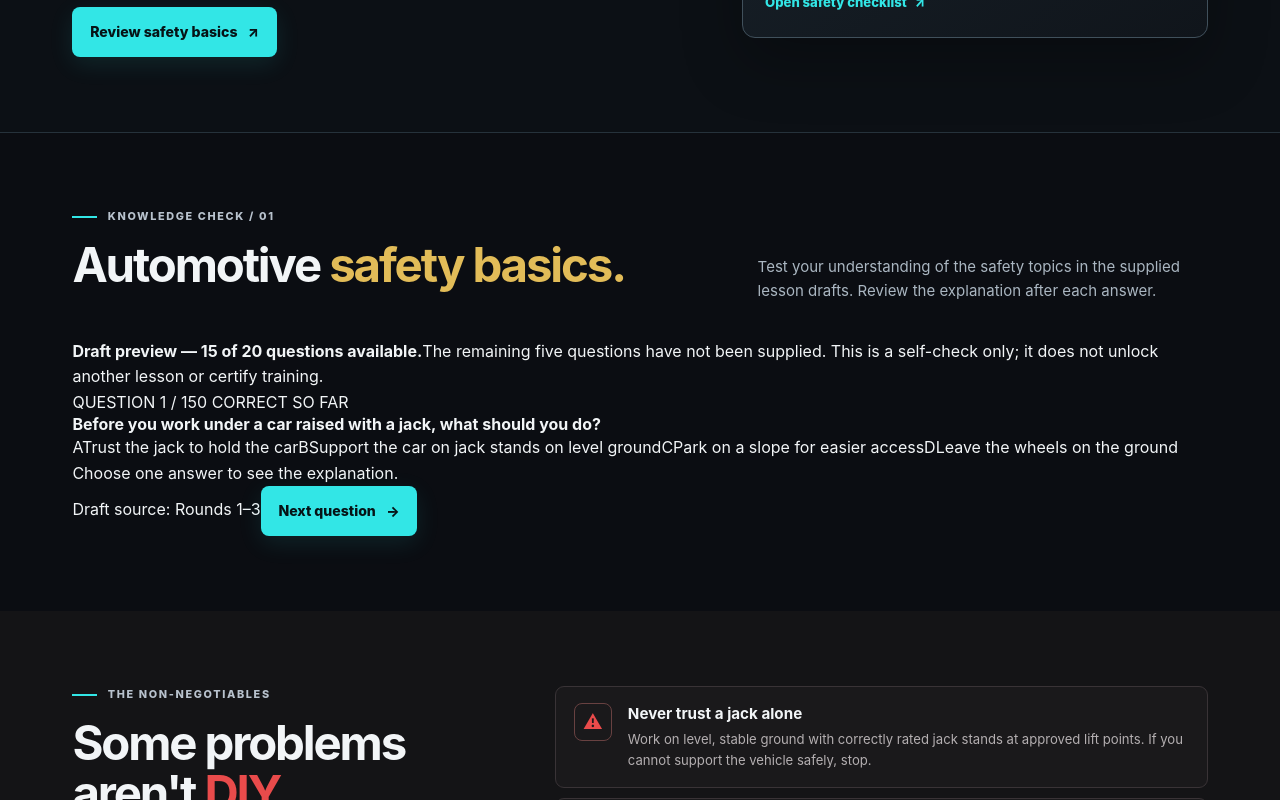
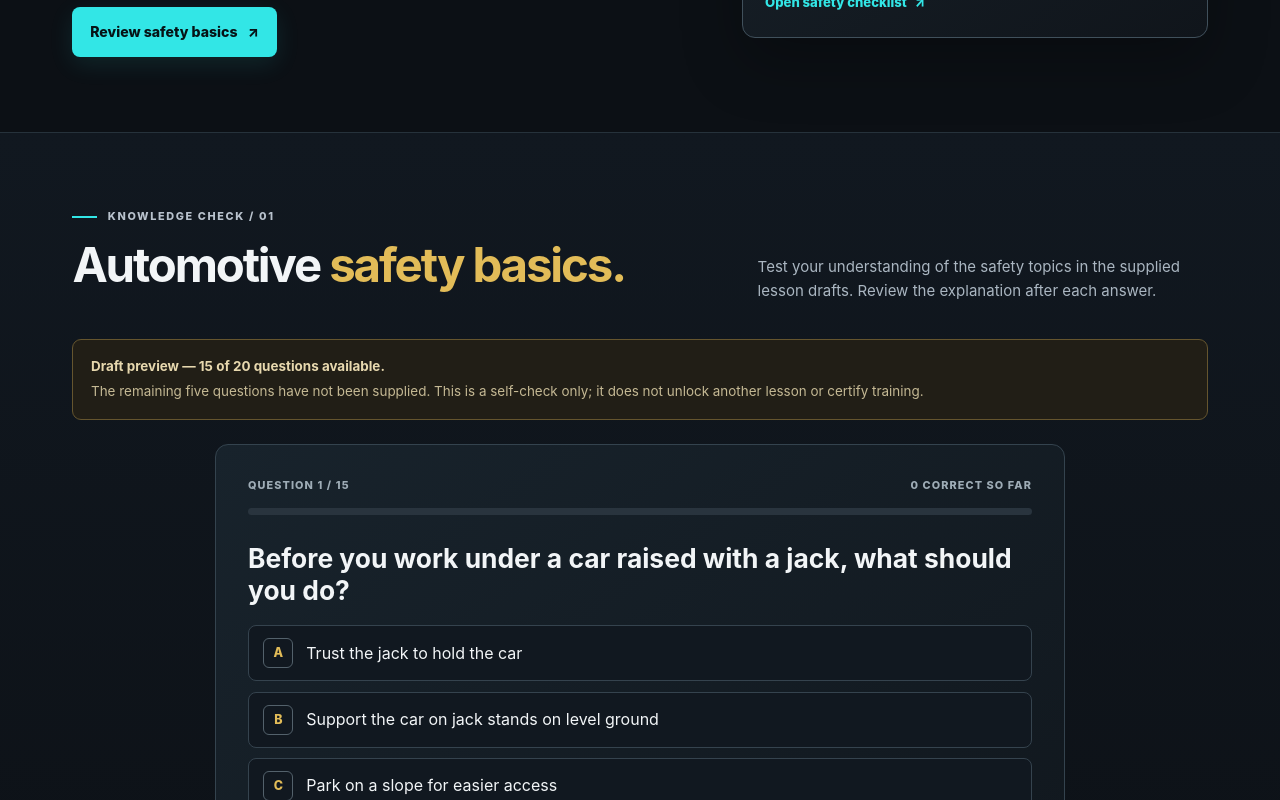
Before and after one commit to Chaotic-Minds-Collective/CR-Diagnostic-Site, a React (Vite) app: page / in a window 1280 px wide. Shown: the part 5660-6460 px from the top of the page. Built offline with nearby package versions, Linux system fonts and the light colour scheme.

Commit message:
Style interactive safety learning and related references

```diff
--- a/src/index.css
+++ b/src/index.css
@@ -1691,3 +1691,40 @@ h3 {
     letter-spacing: 0.1em;
   }
 }
+
+
+/* Interactive safety lesson preview */
+.safety-lesson-section{background:linear-gradient(180deg,#111820,#0c1015);border-bottom:1px solid #293640}
+.lesson-status{display:grid;gap:.25rem;margin:1.2rem 0;padding:1rem 1.1rem;border:1px solid #65552e;border-radius:9px;background:#211e16;color:#e7d8ae;font-size:.84rem}
+.lesson-status span{color:#c5b994}
+.lesson-quiz{max-width:850px;margin:1.5rem auto 0;padding:clamp(1.1rem,3vw,2rem);border:1px solid #34434e;border-radius:13px;background:linear-gradient(145deg,#18232c,#10161c)}
+.lesson-quiz-top,.lesson-controls{display:flex;justify-content:space-between;align-items:center;gap:1rem;flex-wrap:wrap;color:#9eacb6;font-size:.68rem;font-weight:850;letter-spacing:.1em}
+.lesson-progress{height:7px;margin:.85rem 0 1.7rem;overflow:hidden;border-radius:99px;background:#29343e}
+.lesson-progress span{display:block;height:100%;border-radius:inherit;background:var(--cyan);transition:width .2s ease}
+.lesson-question{margin:0 0 1.2rem;font-size:clamp(1.2rem,2.8vw,1.65rem)}
+.lesson-options{display:grid;gap:.65rem}
+.lesson-option{display:flex;align-items:center;gap:.8rem;width:100%;min-height:54px;padding:.75rem .9rem;border:1px solid #35434e;border-radius:8px;background:#111820;color:var(--text);text-align:left}
+.lesson-option:not(:disabled):hover{border-color:var(--cyan);background:#142329}
+.lesson-option:disabled{cursor:default;opacity:1}
+.lesson-option.is-correct{border-color:#368a69;background:#13271f}
+.lesson-option.is-incorrect{border-color:#9a4b4b;background:#2a191c}
+.lesson-option-letter{display:grid;place-items:center;flex:none;width:30px;height:30px;border:1px solid #53616b;border-radius:6px;color:var(--gold);font-size:.78rem;font-weight:850}
+.lesson-option-mark{margin-left:auto;font-weight:900;color:#9ce0bc}
+.lesson-option.is-incorrect .lesson-option-mark{color:#ffaaaa}
+.lesson-feedback{margin-top:1rem;padding:.95rem 1rem;border:1px solid #59606a;border-radius:8px;background:#161d24}
+.lesson-feedback.is-correct{border-color:#368a69}
+.lesson-feedback.is-incorrect{border-color:#9a4b4b}
+.lesson-feedback strong{display:block;margin-bottom:.2rem}
+.lesson-feedback p{margin:0;color:#c3ccd3;font-size:.88rem}
+.lesson-hint{margin:1rem 0;color:#99a7b1;font-size:.82rem}
+.lesson-controls{margin-top:1.3rem;padding-top:1rem;border-top:1px solid #2b3842}
+.lesson-controls .button:disabled{cursor:not-allowed;opacity:.45;transform:none}
+.lesson-result h3{margin:.3rem 0 .8rem;color:var(--gold);font-size:1.8rem}
+.lesson-result p{max-width:650px;color:#c0c9d0}
+.lesson-kicker{color:var(--cyan)!important;font-size:.68rem;font-weight:850;letter-spacing:.12em}
+.related-links{display:flex;flex-wrap:wrap;gap:.5rem;margin:.5rem 0 1rem}
+.related-links button,.related-unavailable{display:inline-flex;align-items:center;gap:.35rem;padding:.45rem .6rem;border:1px solid #344b52;border-radius:6px;background:#142126;color:var(--cyan);font-size:.78rem}
+.related-links button:hover{border-color:var(--cyan)}
+.related-unavailable{color:#9ca8b2;border-color:#37414a;background:#171d23}
+.related-unavailable small{color:#7f8b95;font-size:.62rem}
+@media(max-width:480px){.lesson-controls{align-items:stretch;flex-direction:column}.lesson-controls .button{width:100%}.lesson-quiz{padding:1rem}}
```
